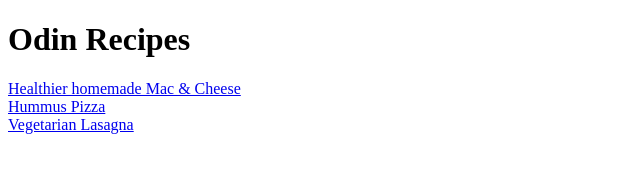
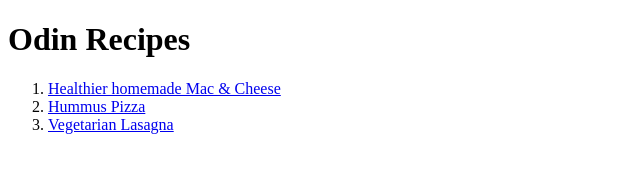
Before and after one commit to TheWizard4166/odin-recipes, a plain HTML site: page index.html in a window 1280 px wide. Shown: the whole page, without its empty margins (0-640 px from the left). Drawn offline with Linux system fonts and the light colour scheme.

Commit message:
Added ol to anchors in index.html

```diff
--- a/index.html
+++ b/index.html
@@ -7,8 +7,10 @@
 
     <body>
         <h1>Odin Recipes</h1>
-        <a href="recipes/mac-and-cheese.html">Healthier homemade Mac & Cheese</a><br>
-        <a href="recipes/hummus-pizza.html">Hummus Pizza</a><br>
-        <a href="recipes/vegetarian-lasagna.html">Vegetarian Lasagna</a>
+        <ol>
+        <li><a href="recipes/mac-and-cheese.html">Healthier homemade Mac & Cheese</a><br></li>
+        <li><a href="recipes/hummus-pizza.html">Hummus Pizza</a><br></li>
+        <li><a href="recipes/vegetarian-lasagna.html">Vegetarian Lasagna</a></li>
+        </ol>
     </body>
 </html>
```
